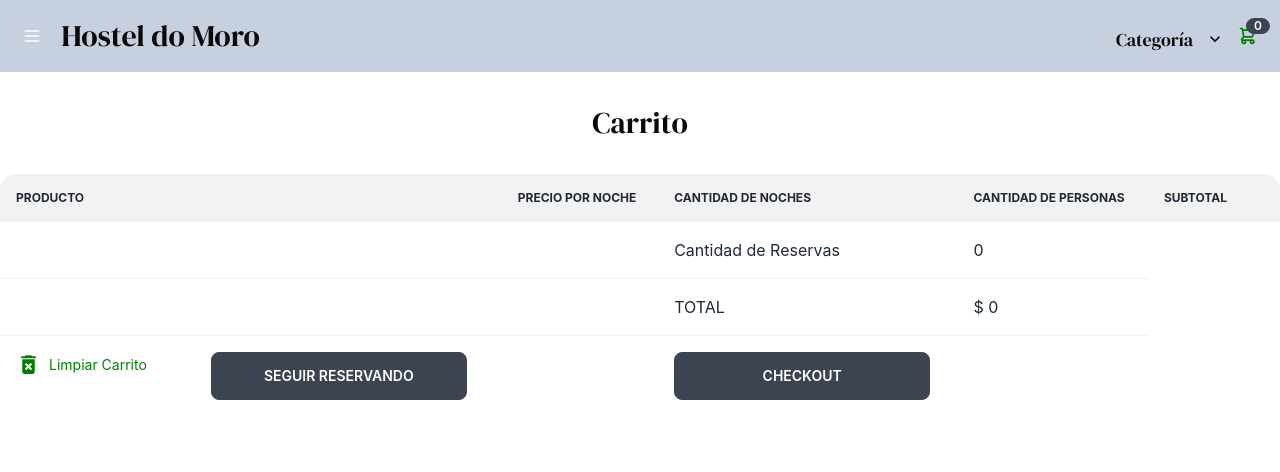
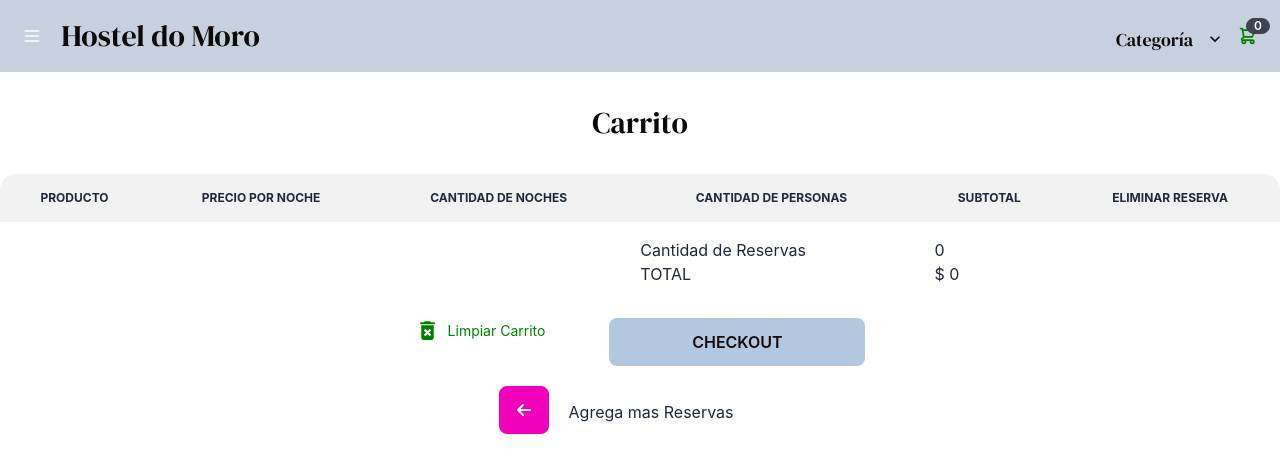
Before and after one commit to MelisaHRocha/coderHouseREACTJS, a React (Create React App) app: page /cart in a window 1280 px wide. Shown: the top 472 px of the page. Built offline with nearby package versions, Linux system fonts and the light colour scheme; some icons are missing.

Commit message:
Refactor

```diff
--- a/src/App.css
+++ b/src/App.css
@@ -74,6 +74,12 @@
   color:rgb(17, 11, 11);
 }
 
+.button-checkout{
+  background-color:#6dced5;
+  width: 230px;
+  height: 200px;
+}
+
 .button-search{
   background-color:#6dced5;
   width: 230px;
--- a/src/components/Cart.js
+++ b/src/components/Cart.js
@@ -4,6 +4,7 @@ import { Link } from 'react-router-dom';
 import { IoTrashSharp } from "react-icons/io5";
 import { MdDeleteForever } from "react-icons/md";
 import { useNavigate } from "react-router-dom";
+import { ImArrowLeft2 } from "react-icons/im";
 
 
 const Cart = () => {
@@ -19,19 +20,19 @@ const Cart = () => {
         <div className="overflow-x-auto w-full">
           <table className="table w-full">
             <thead>
-              <tr>
+              <tr align="center">
                 <th>Producto</th>
                 <th>Precio por Noche</th>
                 <th>Cantidad de Noches</th>
                 <th>Cantidad de Personas</th>
                 <th>Subtotal</th>
-                <th></th>
+                <th>Eliminar Reserva</th>
               </tr>
             </thead>
             <tbody>
                 {itemsCart.map((item) => {
                 return (
-                <tr key={item.id} >
+                <tr key={item.id} align="center">
                   <td>
                     <div className="flex items-center space-x-3">
                       <div className="avatar">
@@ -56,25 +57,38 @@ const Cart = () => {
                 </tr>
                 );
                 })}
-                <tr><td></td><td></td><td>
-                  <p>Cantidad de Reservas</p></td><td>{itemsCart.length}</td>
+                <tr><td></td><td></td><td></td>
+                  <td>
+                  <div class="flex flex-col ...">
+                    <div><p>Cantidad de Reservas</p></div>
+                    <div><p>TOTAL</p></div>
+                    <div></div>
+                  </div>
+                  </td>
+                  <td>
+                  <div class="flex flex-col ...">
+                    <div><p>{itemsCart.length}</p></div>
+                    <div><p>$ {getCostoTotal()}</p></div>
+                    <div></div>
+                  </div>
+                   </td>
                 </tr>
-                <tr><td></td><td></td><td>
-                  <p>TOTAL</p></td><td>$ {getCostoTotal()}</td>
-                </tr>
-                <tr><td>
+            </tbody>
+          </table>
+          <div className="p-4 flex justify-center ...">
+          <div class="flex flex-col ...">
                 <div class="flex flex-row ...">
                     <div><button onClick={limpiarReservas}><MdDeleteForever style={{color: 'green', fontSize: '25px'}}/></button></div>
                     <div class="ml-2"><a style={{color: 'green', fontSize: '14px'}} onClick={limpiarReservas}>Limpiar Carrito</a></div>
-                    <div class="ml-16"><Link to='/itemListContainer' className="btn btn-wide">Seguir Reservando</Link></div>
-                </div></td>
-                <td></td>
-                <td>
-                {confirmCartDelate && navigate('/')}
-                <Link to='/order' className="btn btn-wide">CHECKOUT</Link></td>
-                </tr>
-            </tbody>
-          </table>
+                    <div  class="ml-16"><Link to='/order' className="btn btn-ghost  btn-wide button-trn button-custom">CHECKOUT</Link></div>
+                    {confirmCartDelate && navigate('/')}
+                </div>
+                <div class="ml-16"><Link to='/itemListContainer' className="btn m-5 btn-secondary button-trn"><ImArrowLeft2/></Link>Agrega mas Reservas</div>
+                </div>
+          </div>
+
+
+
         </div>
     </>
   )
--- a/src/components/Home.js
+++ b/src/components/Home.js
@@ -20,7 +20,7 @@ const Home = () => {
     denyButtonText: `No`,
   }).then((result) => {
     if (result.isConfirmed) {
-      Swal.fire('Saved!', '', 'success').then((result)=>{
+      Swal.fire('Elige nuevas fechas de reserva!', '', 'success').then((result)=>{
         if(result.isConfirmed){
             setItemsCart([])
             setExisteReserva(false)
--- a/src/context/CartContext.js
+++ b/src/context/CartContext.js
@@ -30,6 +30,7 @@ const CartProvider = ({children}) => {
     const getDifferenceDays = (dateIn, dateOut) => {
         var Difference_In_Time = dateOut.getTime() - dateIn.getTime();
         var Difference_In_Days = Math.round(Difference_In_Time / (1000 * 3600 * 24));
+        Difference_In_Days == 0 && (Difference_In_Days = 1)
         setDifferenceInDayas(Difference_In_Days)
         return Difference_In_Days
     }
```
